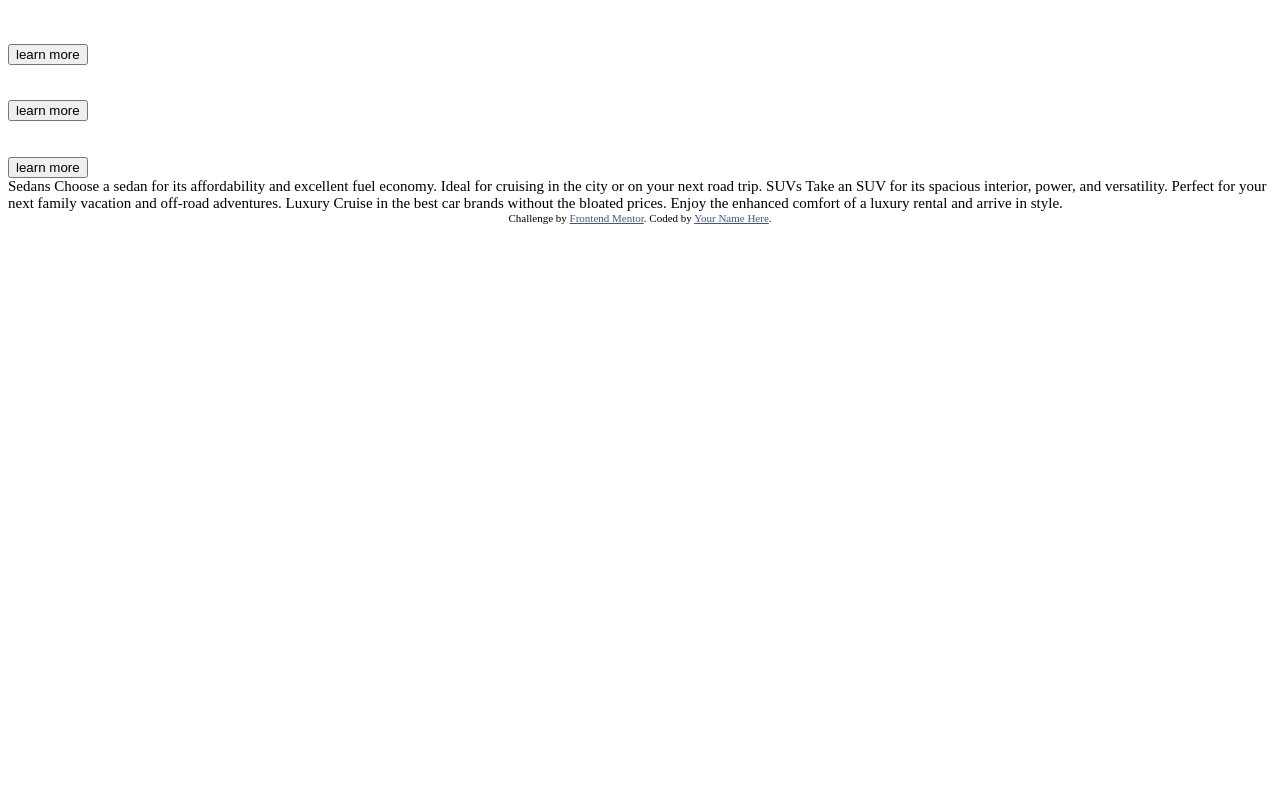
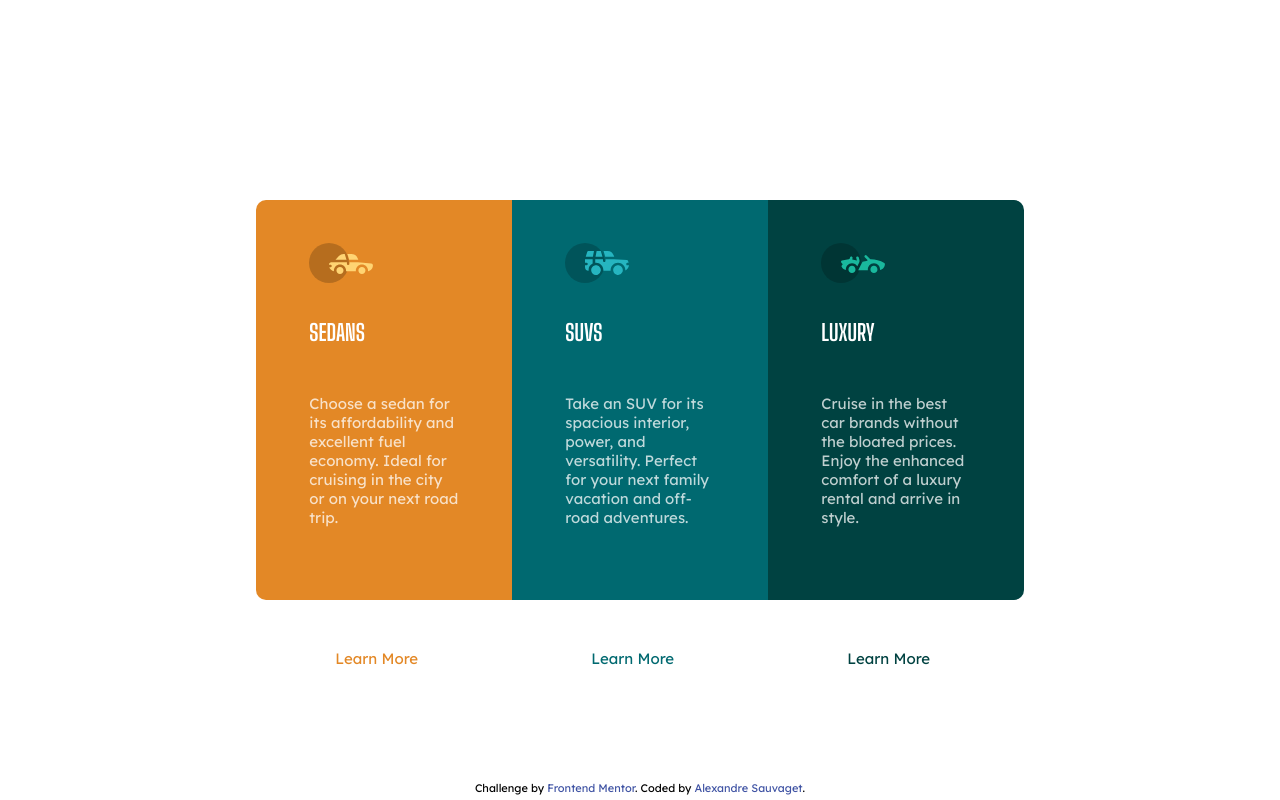
Before and after one commit to Answers-FM-challenges-A-Sauvaget/3-column-preview-card-component, a plain HTML site: page index.html in a window 1280 px wide. Drawn offline with Linux system fonts and the light colour scheme.

Commit message:
Component done

```diff
--- a/css/main.css
+++ b/css/main.css
@@ -1,16 +1,137 @@
+/* == RESET DEFAULT STYLE === */
+* {
+  padding: 0;
+  margin: 0;
+  box-sizing: border-box;
+}
+
+a {
+  color: inherit;
+  text-decoration: inherit;
+}
+
+button {
+  background: none;
+  color: inherit;
+  border: none;
+  padding: 0;
+  font: inherit;
+  cursor: pointer;
+  outline: inherit;
+}
+
+/* === VARS === */
 :root {
   --primary: hsl(31, 77%, 52%);
   --secondary: hsl(184, 100%, 22%);
   --tertiary: hsl(179, 100%, 13%);
   --neutral: hsla(0, 0%, 100%, 0.75);
 }
-
+/* === LAYOUT === */
 body {
   font-size: 0.9375rem; /* 15px*/
+  font-family: 'Lexend Deca', sans-serif;
 }
+
+h1,
+h2,
+h3,
+h4,
+h5,
+h6 {
+  font-family: 'Big Shoulders Display', sans-serif;
+}
+
+#sedans {
+  background-color: var(--primary);
+  border-radius: 10px 0 0 10px;
+}
+
+#suvs {
+  background-color: var(--secondary);
+}
+
+#luxury {
+  background-color: var(--tertiary);
+  border-radius: 0 10px 10px 0;
+}
+
+/* === ELEMENTS === */
+.card--container {
+  width: 60vw;
+  height: 50vh;
+  display: flex;
+  position: absolute;
+  top: 50%;
+  left: 50%;
+  transform: translate(-50%, -50%);
+}
+
+.card--article {
+  display: flex;
+}
+
+.card--section {
+  width: calc(100% / 3);
+  height: 100%;
+  color: white;
+  padding: 2.66666667rem 3.33333333rem;
+}
+
+.card--title {
+  text-transform: uppercase;
+  margin: 2rem 0;
+}
+
+.card--text {
+  margin: 3rem 0;
+  color: var(--neutral);
+}
+.card--button {
+  background-color: white;
+  text-transform: capitalize;
+  height: 40px;
+  border-radius: 20px;
+  border: 2px solid white;
+  padding: 0 1.5rem;
+  margin: 4rem 0;
+}
+
+/* === MODIFIERS === */
+
+.card--button-sedans {
+  color: var(--primary);
+}
+
+.card--button-sedans:hover {
+  color: white;
+  background-color: var(--primary);
+}
+
+.card--button-suvs {
+  color: var(--secondary);
+}
+
+.card--button-suvs:hover {
+  color: white;
+  background-color: var(--secondary);
+}
+
+.card--button-luxury {
+  color: var(--tertiary);
+}
+
+.card--button-luxury:hover {
+  color: white;
+  background-color: var(--tertiary);
+}
+/* === FRONTEND MENTOR === */
 .attribution {
+  width: 100%;
   font-size: 11px;
   text-align: center;
+  position: fixed;
+  bottom: 5px;
 }
 .attribution a {
   color: hsl(228, 45%, 44%);
--- a/index.html
+++ b/index.html
@@ -3,8 +3,6 @@
   <head>
     <meta charset="UTF-8" />
     <meta name="viewport" content="width=device-width, initial-scale=1.0" />
-    <!-- displays site properly based on user's device -->
-
     <link
       rel="icon"
       type="image/png"
@@ -25,38 +23,48 @@
     <main class="card--container">
       <article class="card--article">
         <section class="card--section" id="sedans">
-          <img src="" alt="" class="card--img" />
-          <h2 class="card--title"></h2>
-          <p class="card--p"></p>
-          <button class="card--button">learn more</button>
+          <img src="./images/icon-sedans.svg" alt="sedans" class="card--img" />
+          <h2 class="card--title">sedans</h2>
+          <p class="card--text">
+            Choose a sedan for its affordability and excellent fuel economy.
+            Ideal for cruising in the city or on your next road trip.
+          </p>
+          <button class="card--button card--button-sedans">
+            <a href="#">learn more</a>
+          </button>
         </section>
         <section class="card--section" id="suvs">
-          <img src="" alt="" class="card--img" />
-          <h2 class="card--title"></h2>
-          <p class="card--p"></p>
-          <button class="card--button">learn more</button>
+          <img src="./images/icon-suvs.svg" alt="suvs" class="card--img" />
+          <h2 class="card--title">suvs</h2>
+          <p class="card--text">
+            Take an SUV for its spacious interior, power, and versatility.
+            Perfect for your next family vacation and off-road adventures.
+          </p>
+          <button class="card--button card--button-suvs">
+            <a href="#">learn more</a>
+          </button>
         </section>
         <section class="card--section" id="luxury">
-          <img src="" alt="" class="card--img" />
-          <h2 class="card--title"></h2>
-          <p class="card--p"></p>
-          <button class="card--button">learn more</button>
+          <img src="./images/icon-luxury.svg" alt="luxury" class="card--img" />
+          <h2 class="card--title">luxury</h2>
+          <p class="card--text">
+            Cruise in the best car brands without the bloated prices. Enjoy the
+            enhanced comfort of a luxury rental and arrive in style.
+          </p>
+          <button class="card--button card--button-luxury">
+            <a href="#">learn more</a>
+          </button>
         </section>
       </article>
     </main>
-
-    Sedans Choose a sedan for its affordability and excellent fuel economy.
-    Ideal for cruising in the city or on your next road trip. SUVs Take an SUV
-    for its spacious interior, power, and versatility. Perfect for your next
-    family vacation and off-road adventures. Luxury Cruise in the best car
-    brands without the bloated prices. Enjoy the enhanced comfort of a luxury
-    rental and arrive in style.
-
     <div class="attribution">
       Challenge by
       <a href="https://www.frontendmentor.io?ref=challenge" target="_blank"
         >Frontend Mentor</a
-      >. Coded by <a href="#">Your Name Here</a>.
+      >. Coded by
+      <a href="https://www.frontendmentor.io/profile/a-sauvaget"
+        >Alexandre Sauvaget</a
+      >.
     </div>
   </body>
 </html>
```
